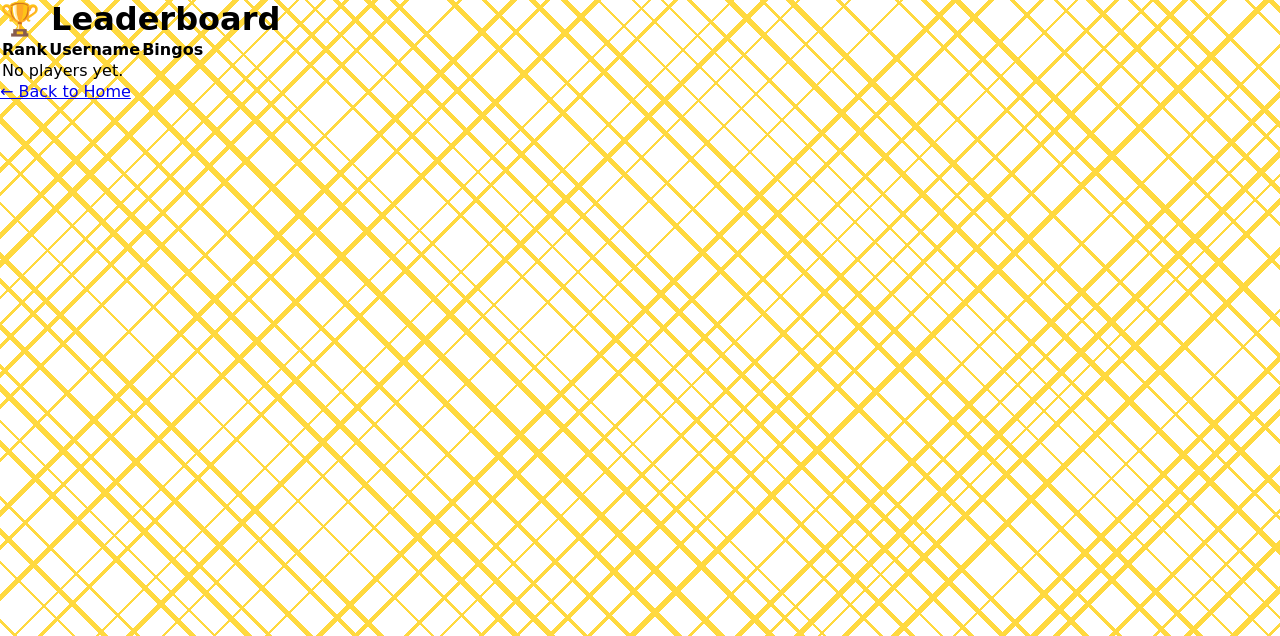
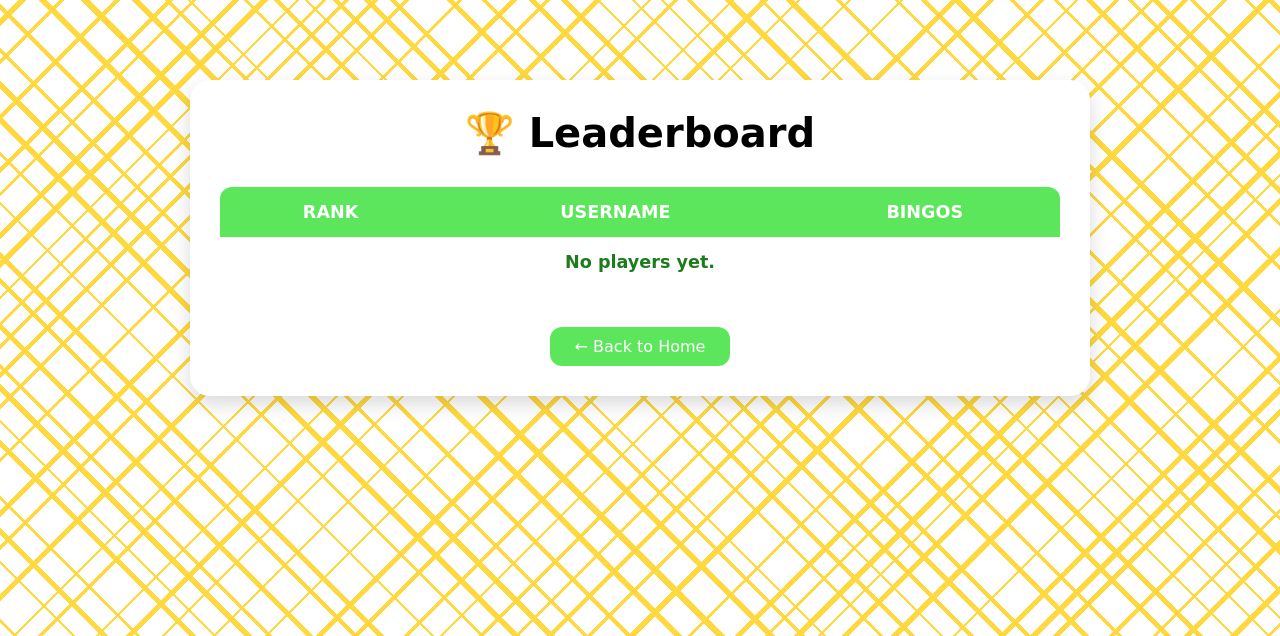
Before and after one commit to Piljoliina/BingoProject, a PHP site: page /leaderboard.php in a window 1280 px wide. Shown: the top 636 px of the page. Run offline with PHP 8.4, Linux system fonts and the light colour scheme; data that the repository does not hold is empty.

Commit message:
Fixed Leaderboard bug and added comments.
Comments to make the CSS easier to navigate

```diff
--- a/Bingo/style2.css
+++ b/Bingo/style2.css
@@ -1,4 +1,4 @@
-/* Base Reset and Fonts */
+/* Base */
 * {
   padding: 0;
   margin: 0;
@@ -50,6 +50,7 @@ body {
   align-items: center;
   justify-content: center;
 }
+/* End of Header css*/
 
 /* Logo */
 .logo {
@@ -84,6 +85,7 @@ body {
   max-height: 100%;
   object-fit: contain;
 }
+/* End of Play Button css*/
 
 /* Dropdowns */
 .dropdown {
@@ -116,8 +118,9 @@ body {
 .dropdown.show .dropdown-content {
   display: block;
 }
+/* End of Dropdowns css*/
 
-/* Settings Icon */
+/* Settings and profile Icon */
 
 .settings-icon,
 .profile-icon {
@@ -171,7 +174,7 @@ body {
   margin: 0 auto;
 }
 
-/* Popup Base */
+/* Popup */
 .popup {
   position: fixed;
   top: 0;
@@ -215,6 +218,7 @@ body {
   color: #333;
   transition: var(--transition);
 }
+/* End of Popup css*/
 
 .close-button:hover {
   color: var(--green-color);
@@ -230,6 +234,7 @@ body {
 #volumeSlider {
   width: 200px;
 }
+/* End of Footer css*/
 
 /* Footer */
 footer {
@@ -279,6 +284,7 @@ footer {
 .social-icons a:hover i {
   color: var(--light-color);
 }
+/* End of footer css*/
 
 /* Loader */
 .loader-wrapper {
@@ -307,6 +313,7 @@ footer {
   0% { transform: rotate(0deg); }
   100% { transform: rotate(360deg); }
 }
+/* End of Loader css*/
 
 /* Login Modal */
 .modal {
@@ -355,8 +362,9 @@ footer {
 .modal-content button:hover {
   background-color: #4ec74e;
 }
+/* End of modal css*/
 
-/* Logout */
+/* Logout css */
 .logout-btn {
   display: block;
   margin: 20px auto 0 auto;
@@ -374,3 +382,79 @@ footer {
 .logout-btn:hover {
   background-color: #218838;
 }
+/* End off Logout css*/
+
+
+/* Leaderboard css*/
+.leaderboard-container {
+    max-width: 900px;
+    margin: 80px auto;
+    padding: 30px;
+    background-color: var(--light-color);
+    border-radius: 20px;
+    box-shadow: 0 8px 20px rgba(0, 0, 0, 0.15);
+    text-align: center;
+}
+
+
+.leaderboard-title {
+    font-size: 2.5rem;
+    color: var(--dark-color);
+    margin-bottom: 30px;
+}
+
+
+.leaderboard-table {
+    width: 100%;
+    border-collapse: collapse;
+    font-size: 1.1rem;
+    border-radius: 12px;
+    overflow: hidden;
+}
+
+
+.leaderboard-table thead {
+    background-color: var(--green-color);
+    color: var(--light-color);
+    text-transform: uppercase;
+}
+
+
+.leaderboard-table th,
+.leaderboard-table td {
+    padding: 15px 20px;
+    text-align: center;
+}
+
+
+.leaderboard-table tr:nth-child(even) {
+    background-color: var(--grey-color);
+}
+
+
+.leaderboard-table tr:hover {
+    background-color: #d0ffd0;
+}
+
+
+.leaderboard-table td:first-child {
+    font-weight: bold;
+    color: #1c7c1c;
+}
+
+
+.leaderboard-back-link {
+    display: inline-block;
+    margin-top: 40px;
+    padding: 10px 25px;
+    background-color: var(--green-color);
+    color: var(--light-color);
+    text-decoration: none;
+    border-radius: 12px;
+    transition: var(--transition);
+}
+
+.leaderboard-back-link:hover {
+    background-color: #47b847;
+}
+/* End of Leaderboard css*/
```
